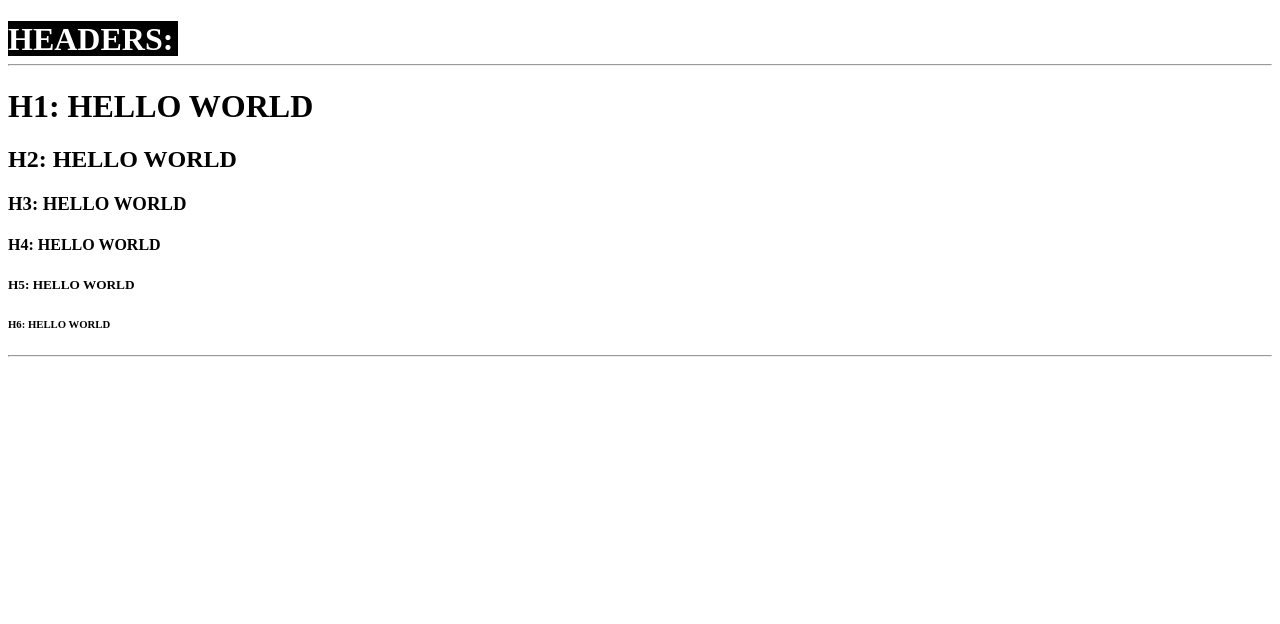
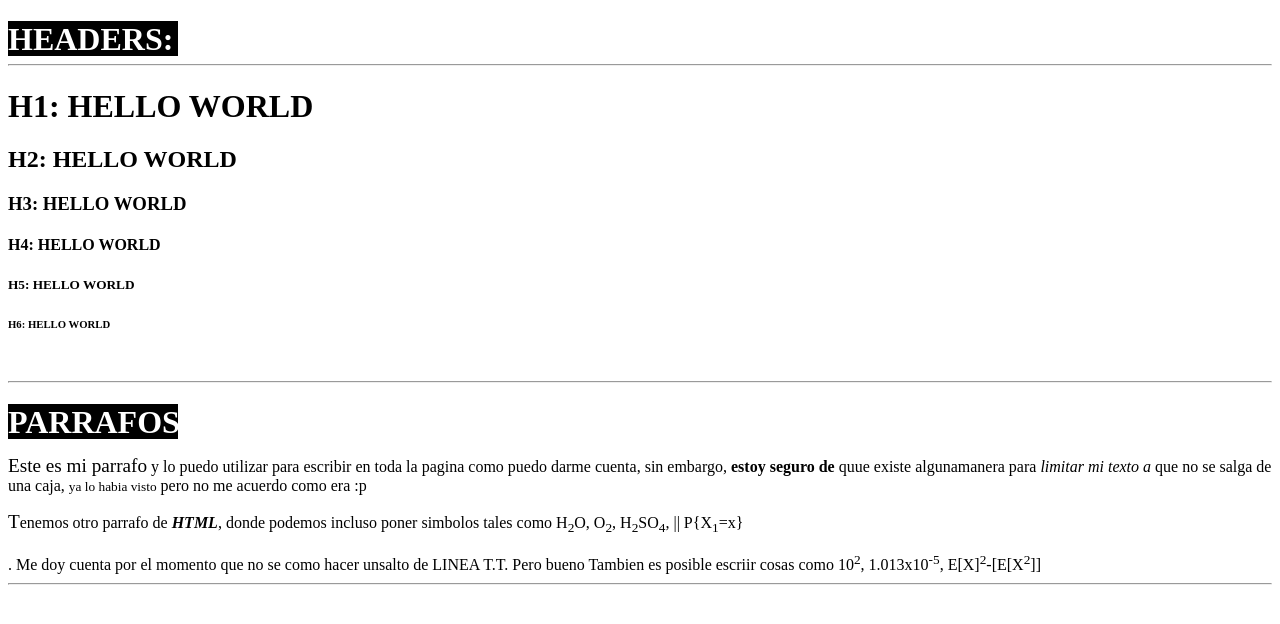
Before and after one commit to willandru/HTML, a plain HTML site: page HTML_COURSE/index.html in a window 1280 px wide. Drawn offline with Linux system fonts and the light colour scheme.

Commit message:
Parrafos y Tags: Nice :D
willandru::windows

```diff
--- a/HTML_COURSE/index.html
+++ b/HTML_COURSE/index.html
@@ -20,6 +20,22 @@
     <h4>H4: HELLO WORLD</h4>
     <h5>H5: HELLO WORLD</h5>
     <h6>H6: HELLO WORLD</h6>
+    <br>
     <hr>
+    <div class="title">
+        <h1 >PARRAFOS:</h1>
+    </div>
+    <p><big>Este es mi parrafo</big> y lo puedo utilizar para escribir en toda la
+        pagina como puedo darme cuenta, sin embargo, <b>estoy seguro de</b> quue existe
+         algunamanera para <i>limitar mi texto a </i>que no se salga de una caja, <small>ya lo
+            habia visto</small> pero no me acuerdo como era :p </p>
+
+    <p><big>T</big>enemos otro parrafo de <i><b>HTML</b></i>, donde podemos incluso poner simbolos
+        tales como H<sub>2</sub>O, O<sub>2</sub>, H<sub>2</sub>SO<sub>4</sub>, || P{X<sub>1</sub>=x}</p>.
+         Me doy cuenta por el momento que no se como hacer unsalto de LINEA T.T. Pero bueno
+         Tambien es posible escriir cosas como 10<sup>2</sup>,  1.013x10<sup>-5</sup>, E[X]<sup>2</sup>-[E[X<sup>2</sup>]]
+    <br>
+    <hr>
+
 </body>
 </html>
```
